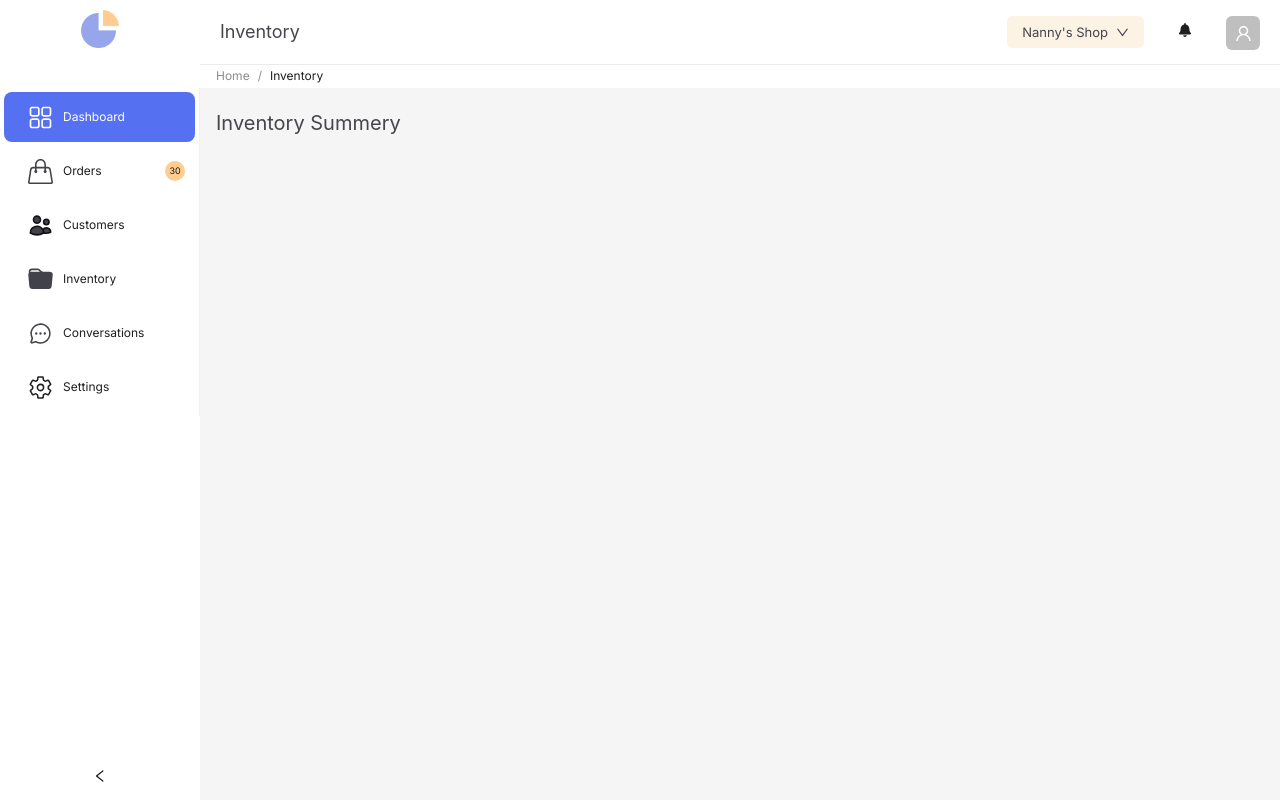
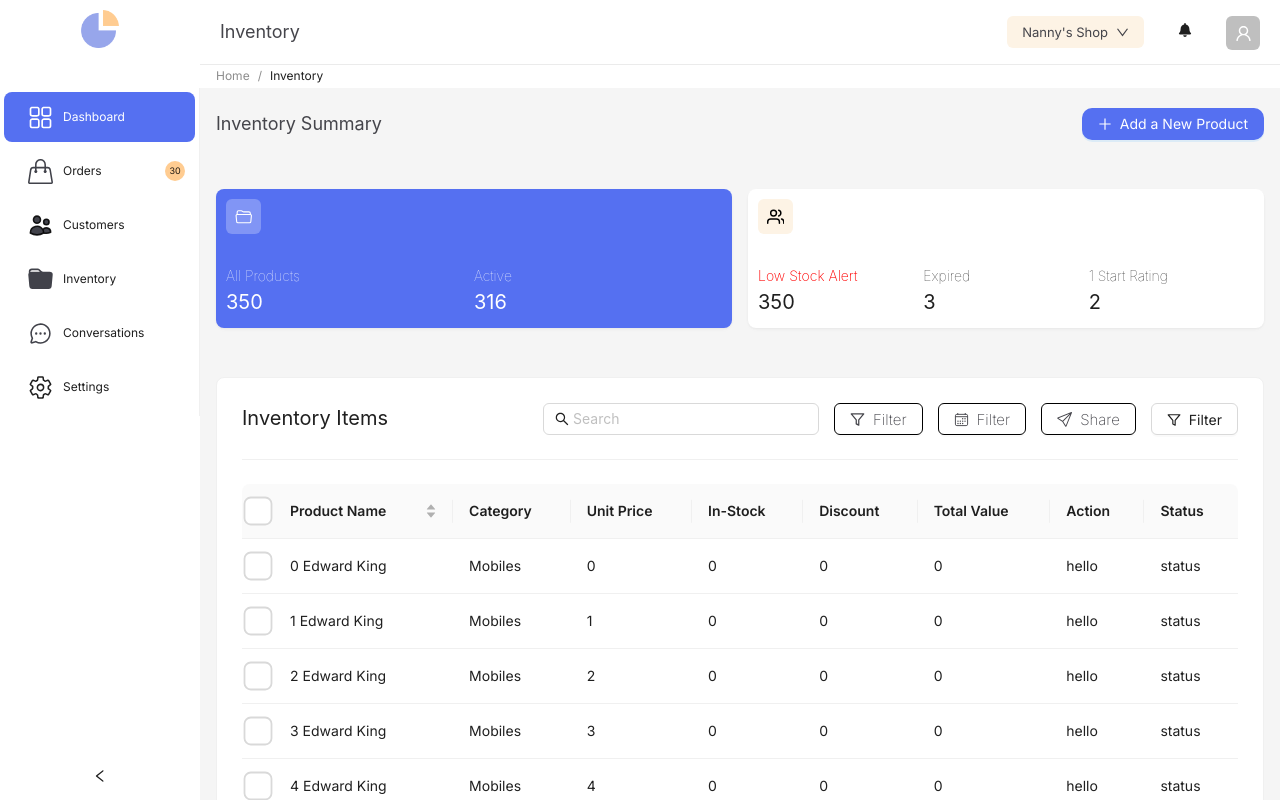
Before and after one commit to DaljeetReact/interview-demo, a React (Vite) app: page /inventory in a window 1280 px wide. Shown: the top 800 px of the page. Built offline with nearby package versions, Linux system fonts and the light colour scheme.

Commit message:
done with inventory summary

```diff
--- a/src/screens/inventoy/Inventory.tsx
+++ b/src/screens/inventoy/Inventory.tsx
@@ -1,11 +1,213 @@
 import { Content } from "antd/es/layout/layout"
-import { Typography } from 'antd';
+import { TableColumnsType, Typography,Flex,Button,Row,Col,Card,Avatar, Divider, Table } from 'antd';
+import { PlusOutlined } from "@ant-design/icons";
+import { IoFolderOpenOutline } from "react-icons/io5";
+import { FiUsers } from "react-icons/fi";
+import { useState } from "react";
+import Search from "antd/es/transfer/search";
+import { FiFilter } from "react-icons/fi";
+import { IoCalendarOutline } from "react-icons/io5";
+import { BsSend } from "react-icons/bs";
 const { Text } = Typography;
+interface DataType {
+  key: React.Key;
+  name: string;
+  category:string;
+  price:number;
+  instock:number;
+  discount:number;
+  totalValue:number;
+  action:string;
+  status:string;
+}
+
+const columns: TableColumnsType<DataType> = [
+  {
+    title: 'Product Name',
+    dataIndex: 'name',
+    sorter: {
+      compare: (a, b) => a.name - b.name,
+      multiple: 3,
+    },
+  },
+  {
+    title: 'Category',
+    dataIndex: 'category',
+  },
+  {
+    title: 'Unit Price',
+    dataIndex: 'price',
+  },
+  {
+    title: 'In-Stock',
+    dataIndex: 'instock',
+  },
+  {
+    title: 'Discount',
+    dataIndex: 'discount',
+  },
+  {
+    title: 'Total Value',
+    dataIndex: 'totalValue',
+  },
+  {
+    title: 'Action',
+    dataIndex: 'action',
+  },
+  {
+    title: 'Status',
+    dataIndex: 'status',
+  },
+];
+
+const data: DataType[] = [];
+for (let i = 0; i < 46; i++) {
+  data.push({
+    key: i,
+    name: `${i} Edward King `,
+    category: 'Mobiles',
+    price: i,
+    instock: 0,
+    discount: 0,
+    totalValue: 0,
+    action: "hello",
+    status: "status"
+  });
+}
+
 
 const  Inventory = () => {
+  const [selectedRowKeys, setSelectedRowKeys] = useState<React.Key[]>([]);
+  const [loading, setLoading] = useState(false);
+
+  const start = () => {
+    setLoading(true);
+    // ajax request after empty completing
+    setTimeout(() => {
+      setSelectedRowKeys([]);
+      setLoading(false);
+    }, 1000);
+  };
+
+  const onSelectChange = (newSelectedRowKeys: React.Key[]) => {
+    console.log('selectedRowKeys changed: ', newSelectedRowKeys);
+    setSelectedRowKeys(newSelectedRowKeys);
+  };
+
+  const rowSelection = {
+    selectedRowKeys,
+    onChange: onSelectChange,
+  };
+
   return (
     <Content>
-       <Text  style={{ fontSize:20,fontWeight:"normal" }} className="font-color1">Inventory Summery</Text>
+      <Flex justify="space-between" align="center">
+       <Text  style={{ fontSize:18,fontWeight:"normal" }} className="font-color1">Inventory Summary</Text>
+       <Button type="primary" icon={<PlusOutlined />} size={"middle"} className="bg2" style={{borderRadius:10 }}>
+            Add a New Product
+        </Button>
+      </Flex>
+
+      <Divider style={{borderColor:'transparent' }}/>
+
+       <Row gutter={16}>
+        <Col xs={24}  sm={6} md={12} lg={12} xl={12} >
+          <Card bordered={false} className="bg2" >
+              <Row>
+                <Col>
+                < Avatar style={{ background:'#ffffff42' }} shape="square" size={35}  icon={<IoFolderOpenOutline />} />
+                </Col>
+              </Row>
+              <Divider style={{borderColor:'transparent',margin:'15px 0px' }}/>
+              <Row>
+                <Col  flex="1">
+                    <div>
+                      <Text  style={{ color:'#ffffff',fontSize:14,fontWeight:'lighter' }}>All Products</Text>
+                    </div>
+                    <div>
+                      <Text  style={{ color:'#ffffff',fontSize:20 }} >350</Text>
+                    </div>
+                </Col>
+                <Col  flex="1">
+                    <div>
+                      <Text  style={{ color:'#ffffff',fontSize:14,fontWeight:'lighter'  }}>Active</Text>
+                    </div>
+                    <div>
+                      <Text   style={{ color:'#ffffff',fontSize:20 }} >316</Text>
+                    </div>
+                </Col>
+              </Row>
+          </Card>
+        </Col>
+        <Col xs={24}  sm={6}  md={12} lg={12}   xl={12} >
+        <Card bordered={false} >
+              <Row>
+                <Col>
+                < Avatar className="bgh2" style={{ color:'#000000' }} shape="square" size={35}  icon={<FiUsers />} />
+                </Col>
+              </Row>
+              <Divider style={{borderColor:'transparent',margin:'15px 0px' }}/>
+              <Row>
+                <Col  flex="1">
+                    <div>
+                      <Text  style={{ color:'red', fontSize:14,fontWeight:'200' }}>Low Stock Alert</Text>
+                    </div>
+                    <div>
+                      <Text  style={{fontSize:20 }} >350</Text>
+                    </div>
+                </Col>
+                <Col  flex="1">
+                    <div>
+                      <Text  style={{fontSize:14,fontWeight:'lighter'  }}>Expired</Text>
+                    </div>
+                    <div>
+                      <Text   style={{fontSize:20 }} >3</Text>
+                    </div>
+                </Col>
+                <Col  flex="1">
+                    <div>
+                      <Text  style={{fontSize:14,fontWeight:'lighter'  }}>1 Start Rating</Text>
+                    </div>
+                    <div>
+                      <Text   style={{fontSize:20 }} >2</Text>
+                    </div>
+                </Col>
+              </Row>
+          </Card>
+        </Col>
+      </Row>
+
+      <Divider style={{borderColor:'transparent' }}/>
+
+      <Row>
+        <Col flex={1}>
+          <Card  style={{ padding:15 }}>
+            <Flex justify="space-between">
+                <Text style={{ fontSize:20 }}>
+                  Inventory Items
+                </Text>
+                <Flex gap={15}>
+                  <Search placeholder="Search"/>
+                  <Button type="default" icon={<FiFilter />} size={"middle"} className="font-color1" style={{ fontSize:15 ,borderColor:'#000000',fontWeight:"200"}}>
+                    Filter
+                  </Button>
+                  <Button type="default" icon={<IoCalendarOutline />} size={"middle"} className="font-color1" style={{ fontSize:15 ,borderColor:'#000000',fontWeight:"200"}}>
+                    Filter
+                  </Button>
+                  <Button type="default" icon={<BsSend />} size={"middle"} className="font-color1" style={{ fontSize:15 ,borderColor:'#000000',fontWeight:"200"}}>
+                    Share
+                  </Button>
+                  <Button type="default" icon={<FiFilter />} size={"middle"}>
+                    Filter
+                  </Button>
+                </Flex>
+            </Flex>
+            <Divider/>
+            <Table rowSelection={rowSelection} columns={columns} dataSource={data} />
+          </Card>
+        </Col>
+      </Row>
+
     </Content>
   )
 }
--- a/src/styles.css
+++ b/src/styles.css
@@ -22,7 +22,21 @@ body{
 .font-color1{
     color: var(--font-grey);
 }
-
+.bg1{
+    background-color: var(--main-bg-color);
+}
+.bg2{
+    background-color: var(--main-bg-light);
+}
+.bgh1{
+    background-color: var(--hight-color1);
+}
+.bgh2{
+    background-color: var(--hight-color2);
+}
+.p10{
+    padding: 10px;
+}
 /* sidebar css */
 .sidebar-logo-container{
     margin: 10px 0px;
@@ -108,3 +122,11 @@ body{
     border-radius: 6px;
     font-weight: normal;
 }
+/* end Header style */
+/* card block */
+.ant-card .ant-card-body{
+    padding: 10px;
+}
+.ant-checkbox-inner, .ant-checkbox-input {
+    transform: scale(1.8)
+  }
```
